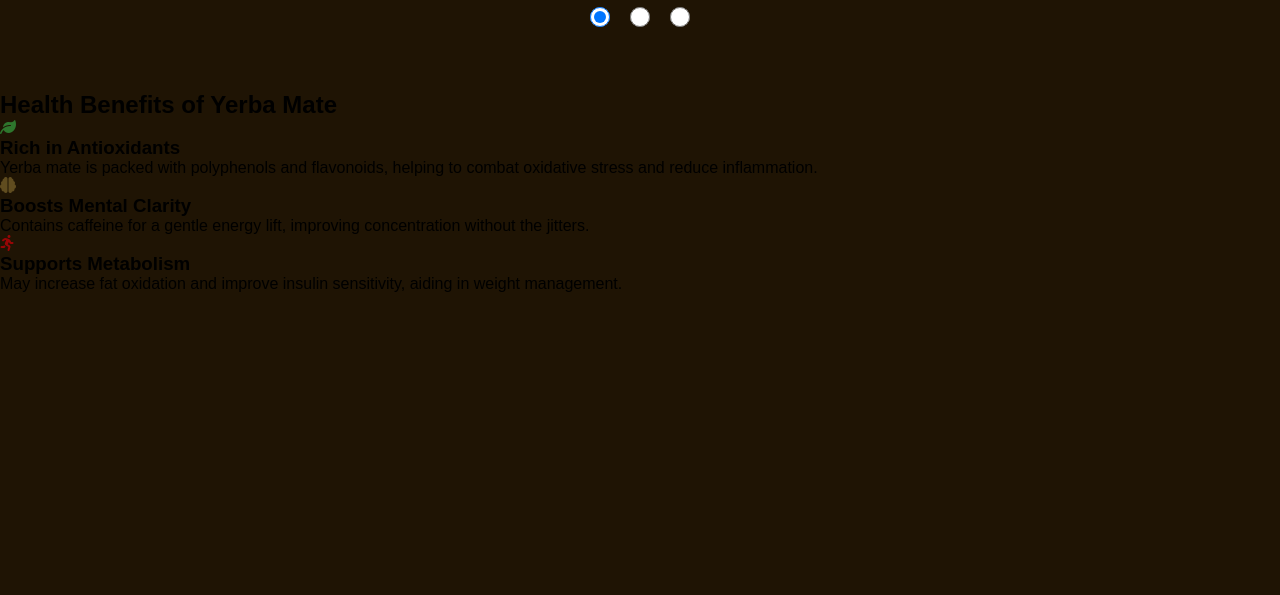
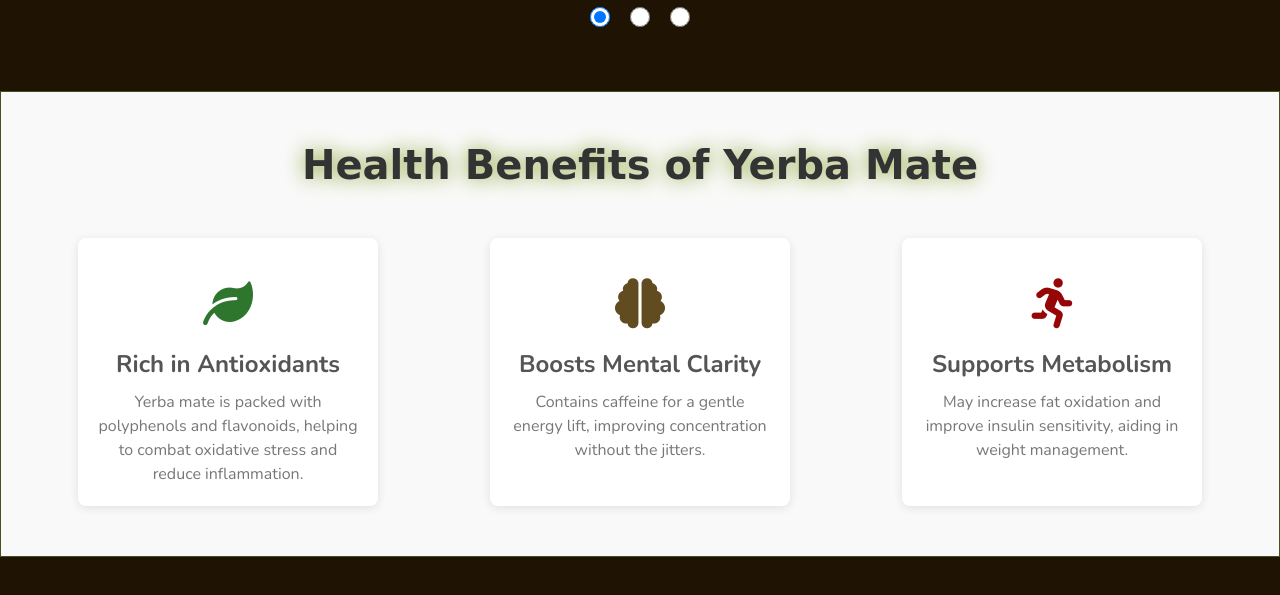
Before and after one commit to epurtlebaugh/epurtlebaugh.github.io, a plain HTML site: page index.html in a window 1280 px wide. Shown: the part 1698-2293 px from the top of the page. Before the commit the page ends 2069 px from the top, so only its background shows below. Drawn offline with nearby package versions, Linux system fonts and the light colour scheme; a script that the page names is missing; a web font is replaced by a local one.

Commit message:
Update styles.css

```diff
--- a/styles.css
+++ b/styles.css
@@ -229,6 +229,7 @@ hr {
   margin-bottom: 2rem;
 }
 .box__p__history {
+  font-family: "nunito", sans-serif;
   text-indent: 30px;
   font-size: 1.3rem;
   line-height: 1.4;
@@ -292,6 +293,10 @@ footer {
   .history__paragraph {
     margin: 10px 0; /* Adjust spacing for paragraphs */
     text-align: left; /* Keep paragraphs left-aligned */
+  }
+  .health {
+    flex-direction: column; /* Stack items vertically on smaller screens */
+    align-items: center; /* Center align content */
   }
 }
 
@@ -445,3 +450,70 @@ li a:focus {
   /* show border bottom */
   border-bottom: 1px solid white;
 }
+
+.health-benefits {
+  background-color: #f9f9f9; /* Light background */
+  border: 1px solid rgb(69, 81, 28);
+  padding: 50px 20px;
+  text-align: center;
+}
+
+.health-benefits__title {
+  font-family: "Averia Serif Libre", cursive;
+  text-shadow: 0px 0px 20px rgb(142, 167, 60);
+  font-size: 2.5rem;
+  color: #333;
+  margin-bottom: 50px;
+}
+
+.health-benefits__grid {
+  display: flex;
+  justify-content: center; /* Center items horizontally */
+  flex-wrap: wrap; /* Allow items to wrap */
+  gap: 7rem; /* Space between items */
+  max-width: 1200px; /* Limit the width */
+  margin: 0 auto; /* Center the grid */
+}
+
+.health-benefit {
+  background-color: white; /* Card background */
+  border-radius: 8px;
+  padding: 20px;
+  box-shadow: 0 2px 10px rgba(0, 0, 0, 0.1);
+  transition: transform 0.3s;
+  flex: 1 1 300px; /* Allow cards to grow and shrink, with a min width */
+  max-width: 300px; /* Maximum card width */
+  text-align: center; /* Center text in cards */
+}
+
+.health-benefit:hover {
+  transform: translateY(-5px); /* Lift effect on hover */
+}
+
+.health-benefit img {
+  max-width: 50px; /* Icon size */
+  margin-bottom: 10px;
+}
+
+.health-benefit h3 {
+  font-family: "nunito", sans-serif;
+  font-size: 1.5rem;
+  color: #555;
+  margin-bottom: 10px;
+}
+
+.health-benefit p {
+  font-family: "nunito", sans-serif;
+  color: #777;
+  font-size: 1rem;
+  line-height: 1.5;
+}
+.icon-container {
+  font-size: 50px;
+  display: flex;               /* Use flexbox to center items */
+  justify-content: center;     /* Center horizontally */
+  align-items: center;         /* Center vertically if needed */
+  flex-wrap: wrap;             /* Wrap icons if needed */
+  gap: 20px;                   /* Space between icons */
+  margin: 20px 0;              /* Margin around the container */
+}
```
